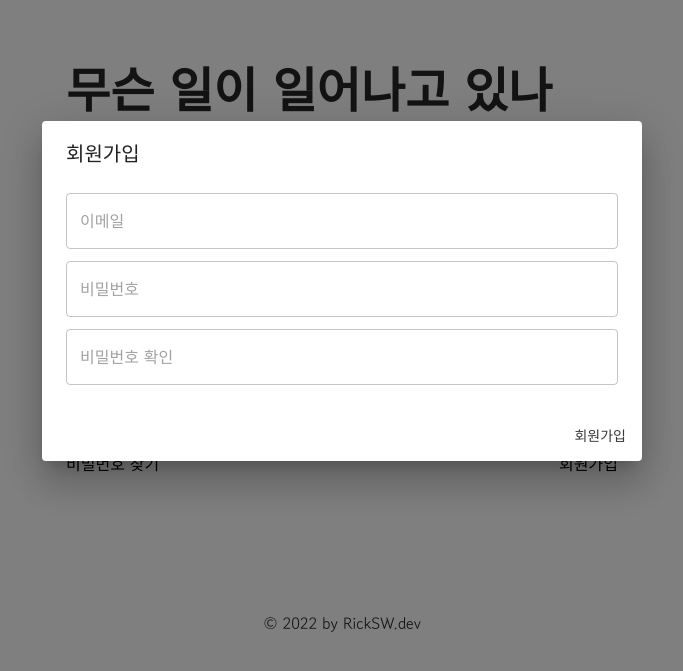
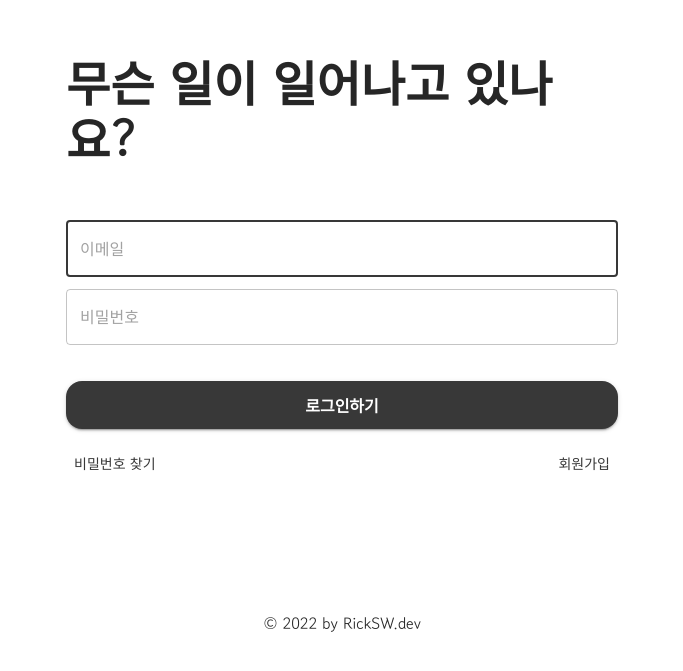
Before and after one commit to ohseungo/rwitter-sns-frontend, a React (Create React App) app: page / in a window 1280 px wide. Shown: the part 109-780 px from the top of the page, without its empty margins (298-981 px from the left). Built offline with nearby package versions, Linux system fonts and the light colour scheme.

Commit message:
feat : signup dialog 1차 완성

```diff
--- a/src/components/login/SignupDialog.tsx
+++ b/src/components/login/SignupDialog.tsx
@@ -1,6 +1,5 @@
 import { Form } from "components/base/Form";
 import ManagedModal from "components/common/Modal";
-import { useState } from "react";
 import { InputField } from "./SignupDialog.styled";
 import useInput from "utils/hooks/useInput";
 import {
@@ -10,26 +9,25 @@ import {
   Button,
 } from "@mui/material";
 
-const SignupDialog = ({ open }: { open: boolean }) => {
-  const [isOpen, setOpen] = useState(open);
+const SignupDialog = ({ open, onClose }: { open: boolean; onClose: any }) => {
   const { value: email, onChange: onChangeEmail } = useInput("");
   const { value: password, onChange: onChangePassword } = useInput("");
   const { value: passwordCheck, onChange: onChangePasswordCheck } =
     useInput("");
 
   const handleClose = () => {
-    setOpen(false);
+    onClose();
   };
 
   const handleSubmit = () => {};
   return (
-    <ManagedModal isOpen={isOpen}>
+    <ManagedModal isOpen={open}>
       <DialogTitle>회원가입</DialogTitle>
       <DialogContent>
         {" "}
         <Form onSubmit={handleSubmit}>
           <InputField
-            id="email-input"
+            id="signup-email-input"
             placeholder="이메일"
             type="email"
             value={email}
@@ -39,7 +37,7 @@ const SignupDialog = ({ open }: { open: boolean }) => {
             autoFocus
           />
           <InputField
-            id="password-input"
+            id="signup-password-input"
             placeholder="비밀번호"
             type="password"
             variant="outlined"
@@ -49,7 +47,7 @@ const SignupDialog = ({ open }: { open: boolean }) => {
             margin="dense"
           />
           <InputField
-            id="password-check-input"
+            id="signup-password-check-input"
             placeholder="비밀번호 확인"
             type="password"
             variant="outlined"
@@ -61,9 +59,8 @@ const SignupDialog = ({ open }: { open: boolean }) => {
         </Form>
       </DialogContent>
       <DialogActions>
-        <Button onClick={handleClose} autoFocus>
-          회원가입
-        </Button>
+        <Button onClick={handleClose}>회원가입</Button>
+        <Button onClick={handleClose}>닫기</Button>
       </DialogActions>
     </ManagedModal>
   );
--- a/src/pages/auth/Login.tsx
+++ b/src/pages/auth/Login.tsx
@@ -1,4 +1,5 @@
-import { Grid } from "@mui/material";
+import Button from "@mui/material/Button";
+import Grid from "@mui/material/Grid";
 import React, { useCallback, useState } from "react";
 import { Link } from "react-router-dom";
 import useInput from "utils/hooks/useInput";
@@ -19,7 +20,7 @@ const LoginPage = ({ setLoggedIn }: { setLoggedIn: Function }) => {
   const { value: email, onChange: onChangeEmail } = useInput("");
   const { value: password, onChange: onChangePassword } = useInput("");
 
-  const [isSignupDialogOpen, setSingnupDialogOpen] = useState<boolean>(false);
+  const [isSignupDialogOpen, setSignupDialogOpen] = useState<boolean>(false);
 
   const handleSubmit = useCallback(
     (event: React.FormEvent<HTMLDivElement>) => {
@@ -30,6 +31,13 @@ const LoginPage = ({ setLoggedIn }: { setLoggedIn: Function }) => {
     [email, password, setLoggedIn]
   );
 
+  const handleSignupDialogOpen = () => {
+    setSignupDialogOpen(true);
+  };
+
+  const handleSignupDialogClose = () => {
+    setSignupDialogOpen(false);
+  };
   return (
     <Root>
       <Main>
@@ -60,16 +68,21 @@ const LoginPage = ({ setLoggedIn }: { setLoggedIn: Function }) => {
           </SubmitButton>
           <SubLinkContainer container>
             <Grid item xs>
-              <Link to="/">비밀번호 찾기</Link>
+              <Button variant="text">비밀번호 찾기</Button>
             </Grid>
             <Grid item>
-              <Link to="/">회원가입</Link>
+              <Button variant="text" onClick={handleSignupDialogOpen}>
+                회원가입
+              </Button>
             </Grid>
           </SubLinkContainer>
         </Form>
       </Main>
       <Footer>© 2022 by RickSW.dev</Footer>
-      <SignupDialog open={true} />
+      <SignupDialog
+        open={isSignupDialogOpen}
+        onClose={handleSignupDialogClose}
+      />
     </Root>
   );
 };
```
